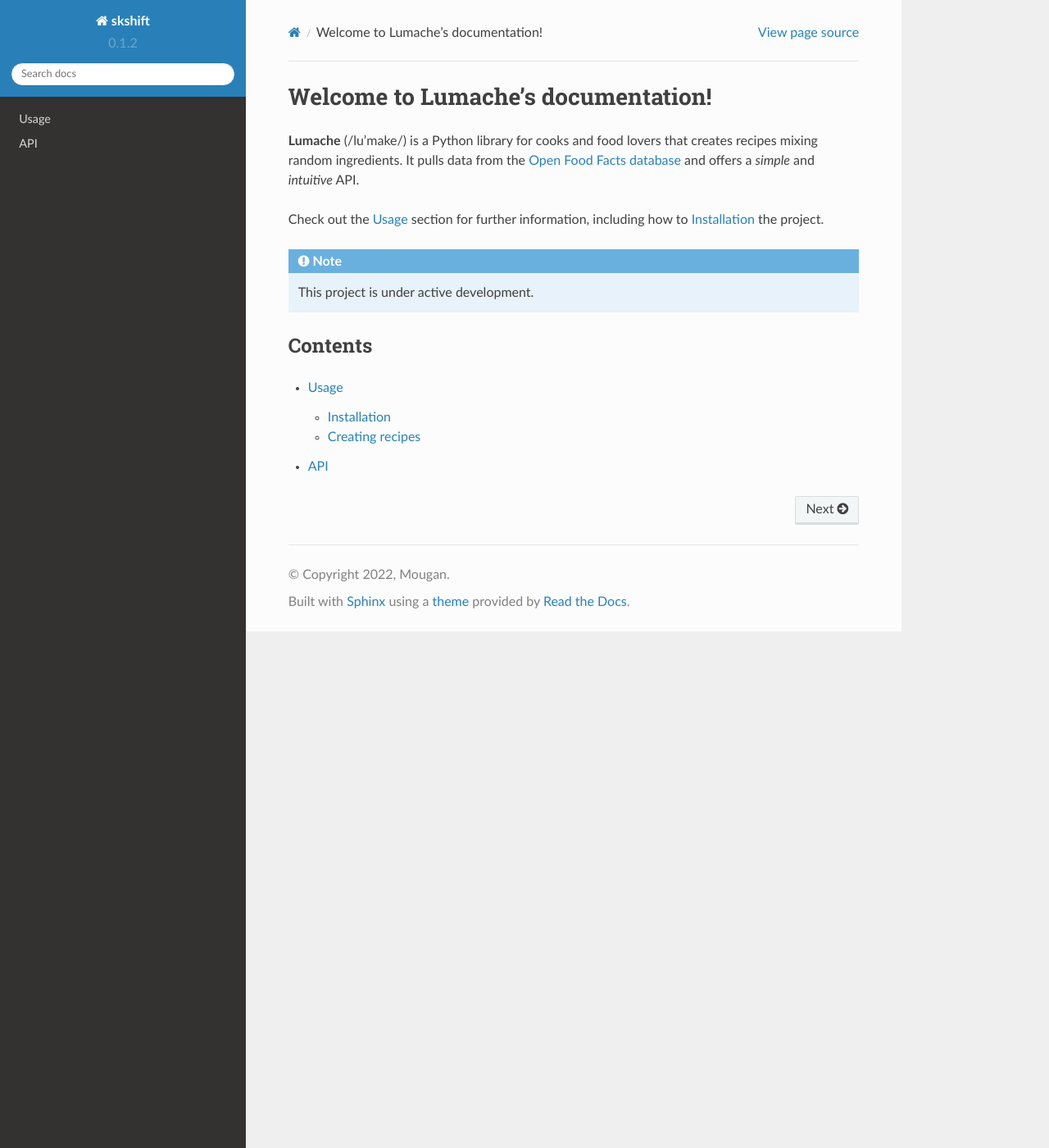
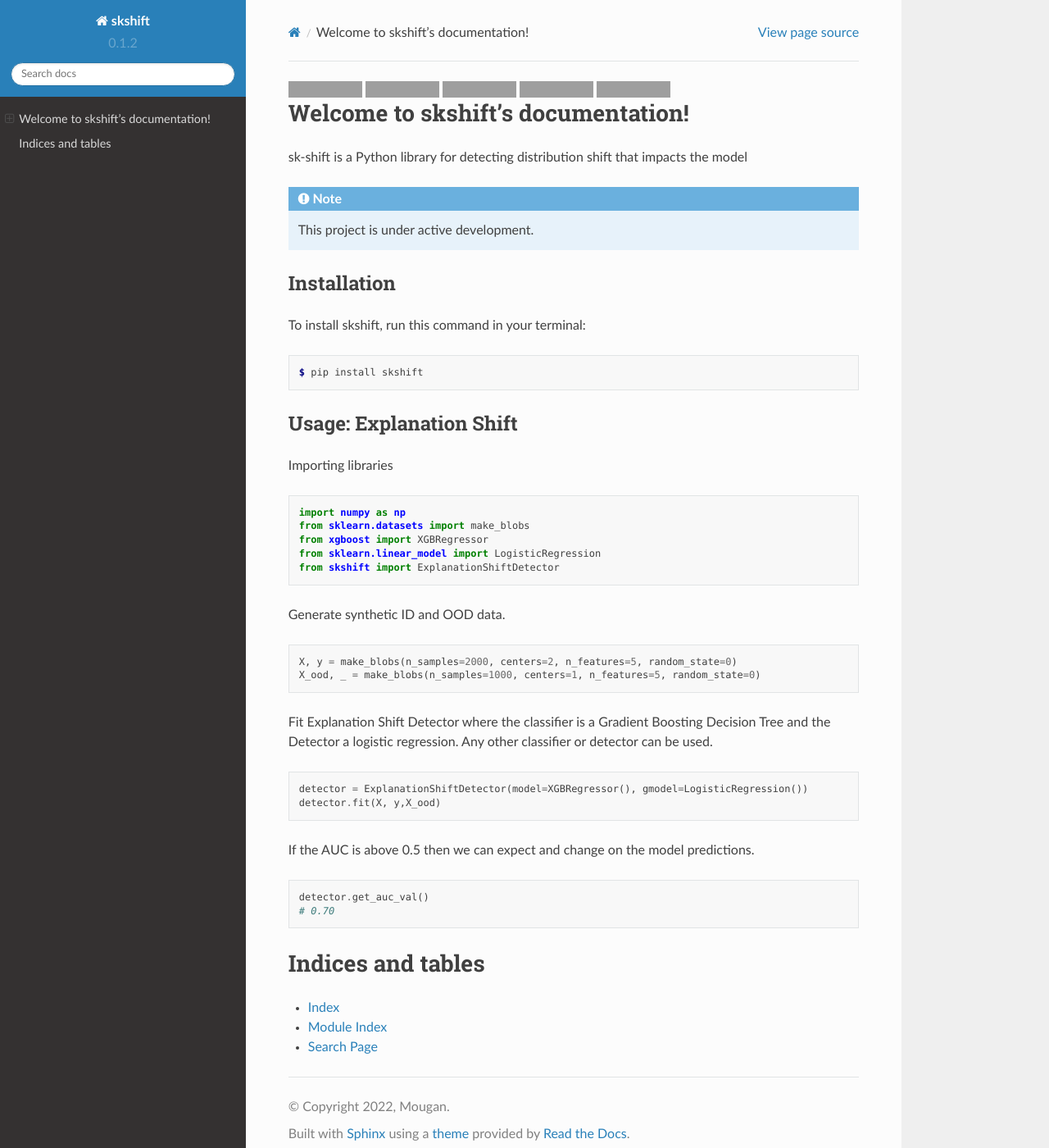
Before and after one commit to cmougan/skshift, a Sphinx documentation site: the page built from docs/source/index.rst, in a window 1280 px wide and 1400 px high. Shown: the whole window at 82% size. Built offline with Sphinx 7.4.7 and the Read the Docs theme 2.0.0, drawn with Linux system fonts in a browser that asks for light colours; grey boxes are pictures that could not be loaded.

Commit message:
some clearning

```diff
--- a/docs/source/index.rst
+++ b/docs/source/index.rst
@@ -1,22 +1,77 @@
-Welcome to Lumache's documentation!
+.. image:: https://img.shields.io/pypi/v/skshift.svg
+        :target: https://pypi.python.org/pypi/skshift
+
+.. image:: https://github.com/david26694/sktools/workflows/Unit%20Tests/badge.svg
+        :target: https://github.com/david26694/sktools/actions
+
+.. image:: https://readthedocs.org/projects/skshift/badge/?version=latest
+        :target: https://skshift.readthedocs.io/en/latest/?badge=latest
+        :alt: Documentation Status
+
+.. image:: https://img.shields.io/badge/Workshop-NIPS-blue
+        :target: https://img.shields.io/badge/Workshop-NIPS-blue
+
+.. image:: https://static.pepy.tech/personalized-badge/skshift?period=total&units=international_system&left_color=black&right_color=brightgreen&left_text=Downloads
+        :target: https://pepy.tech/project/skshift
+
+
+Welcome to skshift's documentation!
 ===================================
 
-**Lumache** (/lu'make/) is a Python library for cooks and food lovers
-that creates recipes mixing random ingredients.
-It pulls data from the `Open Food Facts database <https://world.openfoodfacts.org/>`_
-and offers a *simple* and *intuitive* API.
-
-Check out the :doc:`usage` section for further information, including
-how to :ref:`installation` the project.
+sk-shift is a Python library for detecting distribution shift that impacts the model
 
 .. note::
 
    This project is under active development.
 
-Contents
---------
+Installation
+------------
 
-.. toctree::
+To install skshift, run this command in your terminal:
 
-   usage
-   api
+.. code-block:: console
+
+    $ pip install skshift
+
+
+Usage: Explanation Shift
+-------------------------
+Importing libraries
+
+.. code:: python
+
+    import numpy as np
+    from sklearn.datasets import make_blobs
+    from xgboost import XGBRegressor
+    from sklearn.linear_model import LogisticRegression
+    from skshift import ExplanationShiftDetector
+
+
+Generate synthetic ID and OOD data.
+
+.. code:: python
+
+    X, y = make_blobs(n_samples=2000, centers=2, n_features=5, random_state=0)
+    X_ood, _ = make_blobs(n_samples=1000, centers=1, n_features=5, random_state=0)
+
+Fit Explanation Shift Detector where the classifier is a Gradient Boosting Decision Tree and the Detector a logistic regression. Any other classifier or detector can be used.
+
+.. code:: python
+
+    detector = ExplanationShiftDetector(model=XGBRegressor(), gmodel=LogisticRegression())
+    detector.fit(X, y,X_ood)
+
+If the AUC is above 0.5 then we can expect and change on the model predictions.
+
+.. code:: python
+
+    detector.get_auc_val()
+    # 0.70
+
+
+
+Indices and tables
+==================
+* :ref:`genindex`
+* :ref:`modindex`
+* :ref:`search`
```
Also changed, not shown: HowTo.md (+1 -1 lines).
